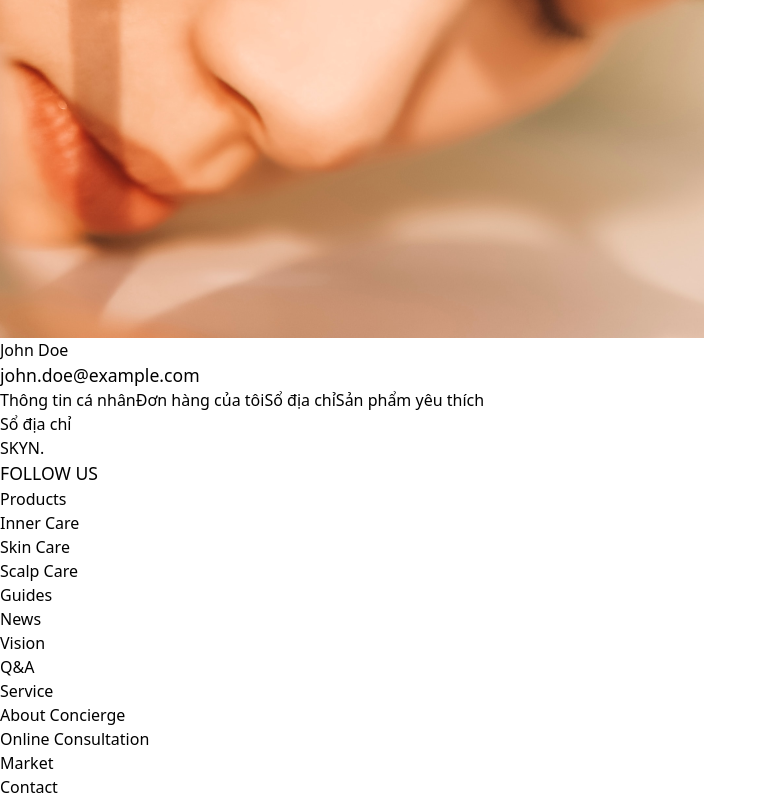
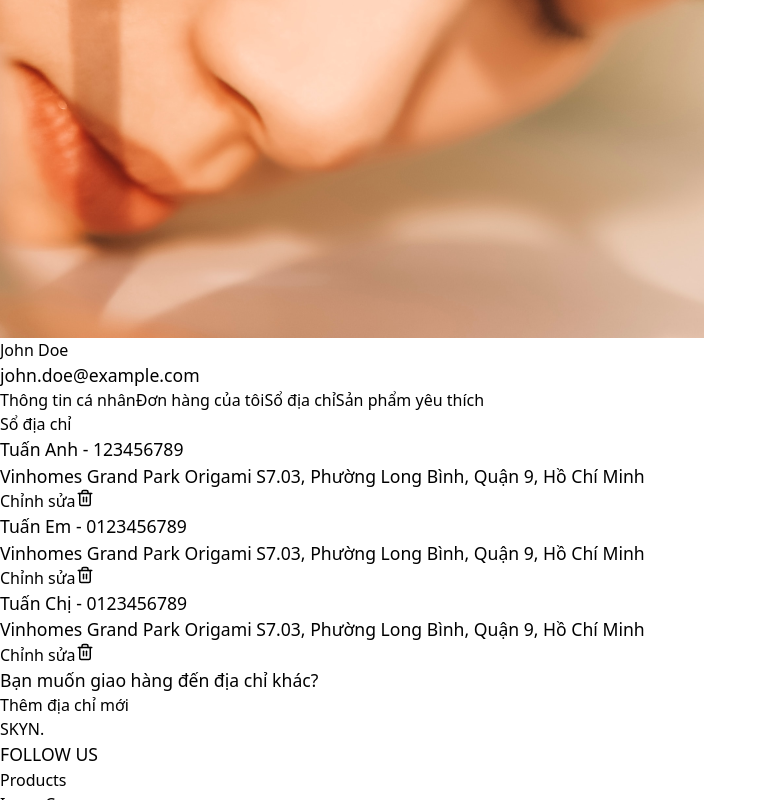
Before and after one commit to TDuy1010/SWP391_FE_Skincare_Products_Sales_System, a React (Vite) app: page /profile in a window 1280 px wide. Both pictures are taken after a click on the button "Sổ địa chỉ". Shown: the part 650-1450 px from the top of the page, without its empty margins (0-767 px from the left). Built offline with nearby package versions, Linux system fonts and the light colour scheme.

Commit message:
update AddressBook

```diff
--- a/package.json
+++ b/package.json
@@ -10,6 +10,7 @@
     "preview": "vite preview"
   },
   "dependencies": {
+    "@react-google-maps/api": "^2.20.6",
     "@tailwindcss/line-clamp": "^0.4.4",
     "antd": "^5.23.0",
     "axios": "^1.7.9",
--- /dev/null
+++ b/src/page/Customer/Profile/AddressBook/AddNewAddress.jsx
@@ -0,0 +1,152 @@
+import { useState, useEffect } from "react";
+
+const AddNewAddress = ({ onClose, defaultValues }) => {
+  const [form, setForm] = useState(
+    defaultValues || {
+      name: "",
+      phone: "",
+      city: "",
+      district: "",
+      ward: "",
+      address: "",
+      default: false,
+    }
+  );
+
+  const [cities, setCities] = useState([]);
+  const [districts, setDistricts] = useState([]);
+  const [wards, setWards] = useState([]);
+
+  useEffect(() => {
+    fetch("https://provinces.open-api.vn/api/p/")
+      .then((res) => res.json())
+      .then((data) => setCities(sortLocations(data)));
+  }, []);
+
+  const sortLocations = (list) => {
+    return list.sort((a, b) => a.name.localeCompare(b.name, 'vi', { numeric: true }));
+  };
+
+  const handleCityChange = (e) => {
+    const cityCode = e.target.value;
+    setForm((prev) => ({ ...prev, city: cityCode, district: "", ward: "" }));
+    fetch(`https://provinces.open-api.vn/api/p/${cityCode}?depth=2`)
+      .then((res) => res.json())
+      .then((data) => setDistricts(sortLocations(data.districts || [])));
+  };
+
+  const handleDistrictChange = (e) => {
+    const districtCode = e.target.value;
+    setForm((prev) => ({ ...prev, district: districtCode, ward: "" }));
+    fetch(`https://provinces.open-api.vn/api/d/${districtCode}?depth=2`)
+      .then((res) => res.json())
+      .then((data) => setWards(sortLocations(data.wards || [])));
+  };
+
+  const handleChange = (e) => {
+    const { name, value, type, checked } = e.target;
+    setForm((prev) => ({
+      ...prev,
+      [name]: type === "checkbox" ? checked : value,
+    }));
+  };
+
+  return (
+    <div className="p-6 bg-white w-full max-w-full border rounded-md">
+      {/* <h2 className="text-xl font-semibold mb-4">Thêm địa chỉ mới</h2> */}
+      <div className="grid grid-cols-2 gap-4">
+        <div>
+          <label className="block text-gray-700 mb-1">Tên:</label>
+          <input
+            type="text"
+            name="name"
+            value={form.name}
+            onChange={handleChange}
+            className="w-full border p-2 rounded"
+          />
+        </div>
+        <div>
+          <label className="block text-gray-700 mb-1">Số điện thoại:</label>
+          <input
+            type="text"
+            name="phone"
+            value={form.phone}
+            onChange={handleChange}
+            className="w-full border p-2 rounded"
+          />
+        </div>
+        <div>
+          <label className="block text-gray-700 mb-1">Tỉnh/Thành phố:</label>
+          <select
+            name="city"
+            value={form.city}
+            onChange={handleCityChange}
+            className="w-full border p-2 rounded"
+          >
+            <option value="">Vui lòng chọn tỉnh/thành phố</option>
+            {cities.map((city) => (
+              <option key={city.code} value={city.code}>{city.name}</option>
+            ))}
+          </select>
+        </div>
+        <div>
+          <label className="block text-gray-700 mb-1">Quận/Huyện:</label>
+          <select
+            name="district"
+            value={form.district}
+            onChange={handleDistrictChange}
+            className="w-full border p-2 rounded"
+            disabled={!form.city}
+          >
+            <option value="">Vui lòng chọn quận/huyện</option>
+            {districts.map((district) => (
+              <option key={district.code} value={district.code}>{district.name}</option>
+            ))}
+          </select>
+        </div>
+        <div>
+          <label className="block text-gray-700 mb-1">Phường/Xã:</label>
+          <select
+            name="ward"
+            value={form.ward}
+            onChange={handleChange}
+            className="w-full border p-2 rounded"
+            disabled={!form.district}
+          >
+            <option value="">Vui lòng chọn phường/xã</option>
+            {wards.map((ward) => (
+              <option key={ward.code} value={ward.code}>{ward.name}</option>
+            ))}
+          </select>
+        </div>
+        <div>
+          <label className="block text-gray-700 mb-1">Địa chỉ nhận hàng:</label>
+          <input
+            type="text"
+            name="address"
+            value={form.address}
+            onChange={handleChange}
+            className="w-full border p-2 rounded"
+          />
+        </div>
+      </div>
+      <div className="mt-4">
+            <div className="flex items-center gap-1">
+                <input type="checkbox" name="default" checked={form.default} onChange={handleChange}className="w-4 h-4"/>
+                <span className="text-sm">Đặt làm địa chỉ mặc định</span>
+            </div>
+       <div className="flex justify-end space-x-2 mt-2">
+            <button onClick={onClose} className="px-4 py-2 bg-gray-400 text-white rounded">
+            Hủy
+            </button>
+            <button className="px-4 py-2 bg-green-600 text-white rounded">
+            Cập nhật
+            </button>
+        </div>
+      </div>
+
+    </div>
+  );
+};
+
+export default AddNewAddress;
--- /dev/null
+++ b/src/page/Customer/Profile/AddressBook/AddressBook.jsx
@@ -0,0 +1,108 @@
+import { useState } from "react";
+import { Trash2 } from "lucide-react";
+import AddNewAddress from "./AddNewAddress";
+
+const AddressBook = () => {
+  const [showForm, setShowForm] = useState(false);
+  const [editForm, setEditForm] = useState(null);
+  const [addresses, setAddresses] = useState([
+    {
+      id: 1,
+      name: "Tuấn Anh",
+      phone: "123456789",
+      city: "Hồ Chí Minh",
+      district: "Quận 9",
+      ward: "Phường Long Bình",
+      address: "Vinhomes Grand Park Origami S7.03",
+    },
+    {
+      id: 2,
+      name: "Tuấn Em",
+      phone: "0123456789",
+      city: "Hồ Chí Minh",
+      district: "Quận 9",
+      ward: "Phường Long Bình",
+      address: "Vinhomes Grand Park Origami S7.03",
+    },
+    {
+      id: 3,
+      name: "Tuấn Chị",
+      phone: "0123456789",
+      city: "Hồ Chí Minh",
+      district: "Quận 9",
+      ward: "Phường Long Bình",
+      address: "Vinhomes Grand Park Origami S7.03",
+    },
+  ]);
+
+  const handleDelete = (id) => {
+    setAddresses(addresses.filter((addr) => addr.id !== id));
+  };
+
+  const handleEdit = (addr) => {
+    setEditForm(addr);  // Gán dữ liệu địa chỉ cần chỉnh sửa
+    setShowForm(true);  // Hiển thị form chỉnh sửa
+  };
+
+  const handleCloseForm = () => {
+    setShowForm(false);
+    setEditForm(null);
+  };
+
+  return (
+    <div className="p-6 bg-white w-full max-w-full">
+      {showForm ? (
+        <AddNewAddress onClose={handleCloseForm} defaultValues={editForm} />
+      ) : (
+        <>
+          <div className="border rounded-md p-4 bg-gray-50">
+            {addresses.map((addr) => (
+              <div
+                key={addr.id}
+                className="border-b last:border-0 p-4 flex justify-between items-start"
+              >
+                <div>
+                  <p className="font-semibold text-green-800">
+                    {addr.name} - {addr.phone}
+                  </p>
+                  <p className="text-gray-700 text-sm">
+                    {addr.address}, {addr.ward}, {addr.district}, {addr.city}
+                  </p>
+                </div>
+                <div className="flex items-center space-x-3">
+                  <button
+                    className="text-green-600 font-medium hover:underline"
+                    onClick={() => handleEdit(addr)}
+                  >
+                    Chỉnh sửa
+                  </button>
+                  {addresses.length > 1 && (
+                    <button
+                      className="text-red-600 hover:text-red-800"
+                      onClick={() => handleDelete(addr.id)}
+                    >
+                      <Trash2 size={18} />
+                    </button>
+                  )}
+                </div>
+              </div>
+            ))}
+          </div>
+
+          {/* thêm địa chỉ mới */}
+          <div className="mt-6 px-0 flex items-center justify-end w-full">
+            <p className="text-gray-700 px-2">Bạn muốn giao hàng đến địa chỉ khác?</p>
+            <button
+              onClick={() => setShowForm(true)}
+              className="px-4 py-2 bg-green-700 text-white font-semibold rounded-md hover:bg-green-800"
+            >
+              Thêm địa chỉ mới
+            </button>
+          </div>
+        </>
+      )}
+    </div>
+  );
+};
+
+export default AddressBook;
--- a/src/page/Customer/Profile/ProfilePage.jsx
+++ b/src/page/Customer/Profile/ProfilePage.jsx
@@ -1,6 +1,11 @@
 import { useState } from 'react';
 import { FiEdit2, FiX } from 'react-icons/fi';
 import avatar from '../../../assets/img/hero-photo.png';
+import AddressBook from "../Profile/AddressBook/AddressBook.jsx";
+import { div } from 'framer-motion/client';
+import AddNewAddress from './AddressBook/AddNewAddress.jsx';
+
+
 
 const ProfilePage = () => {
   const [activeTab, setActiveTab] = useState('profile');
@@ -217,7 +222,7 @@ const ProfilePage = () => {
               {activeTab === 'addresses' && (
                 <div>
                   <h3 className="text-xl font-semibold mb-6">Sổ địa chỉ</h3>
-                  {/* Addresses content */}
+                  <AddressBook />
                 </div>
               )}
 
```
Also changed, not shown: 1 other file (tests, documents, lock files or other folders).
